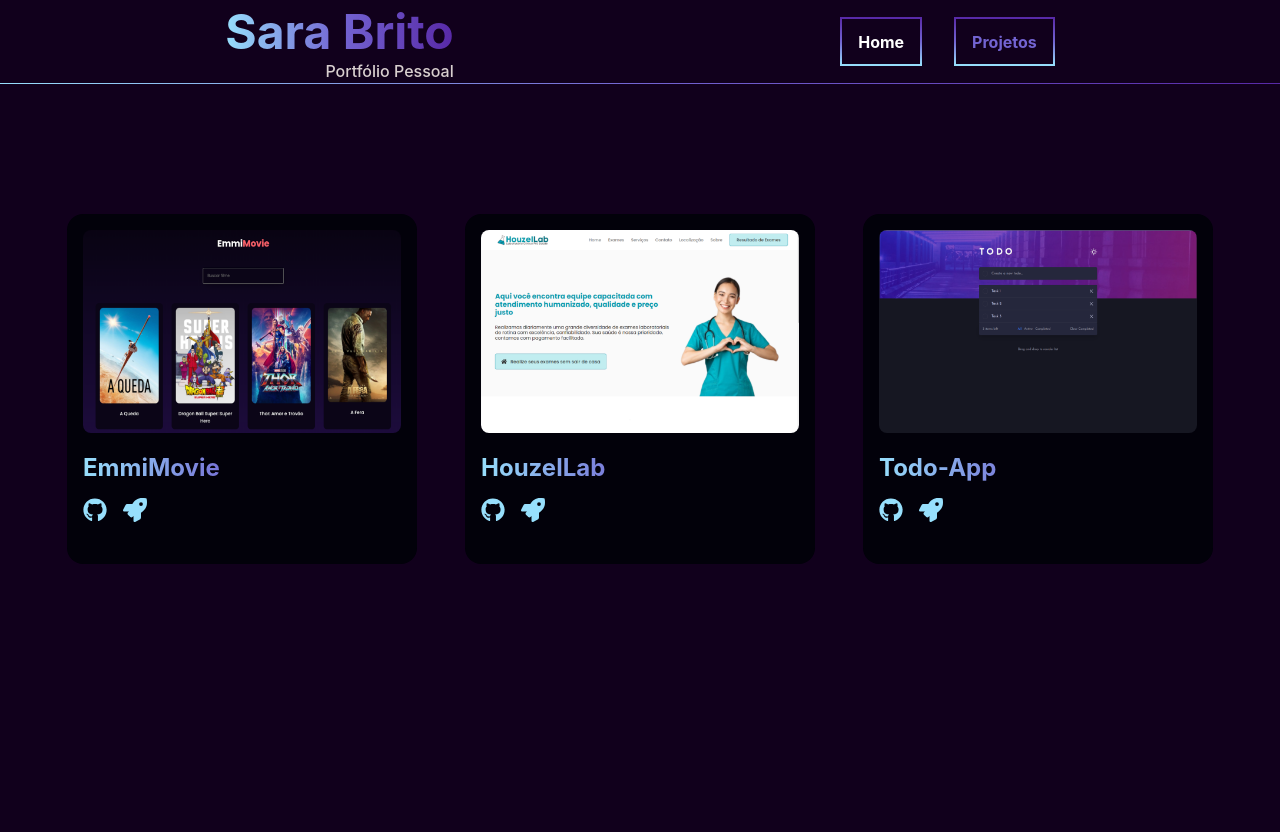
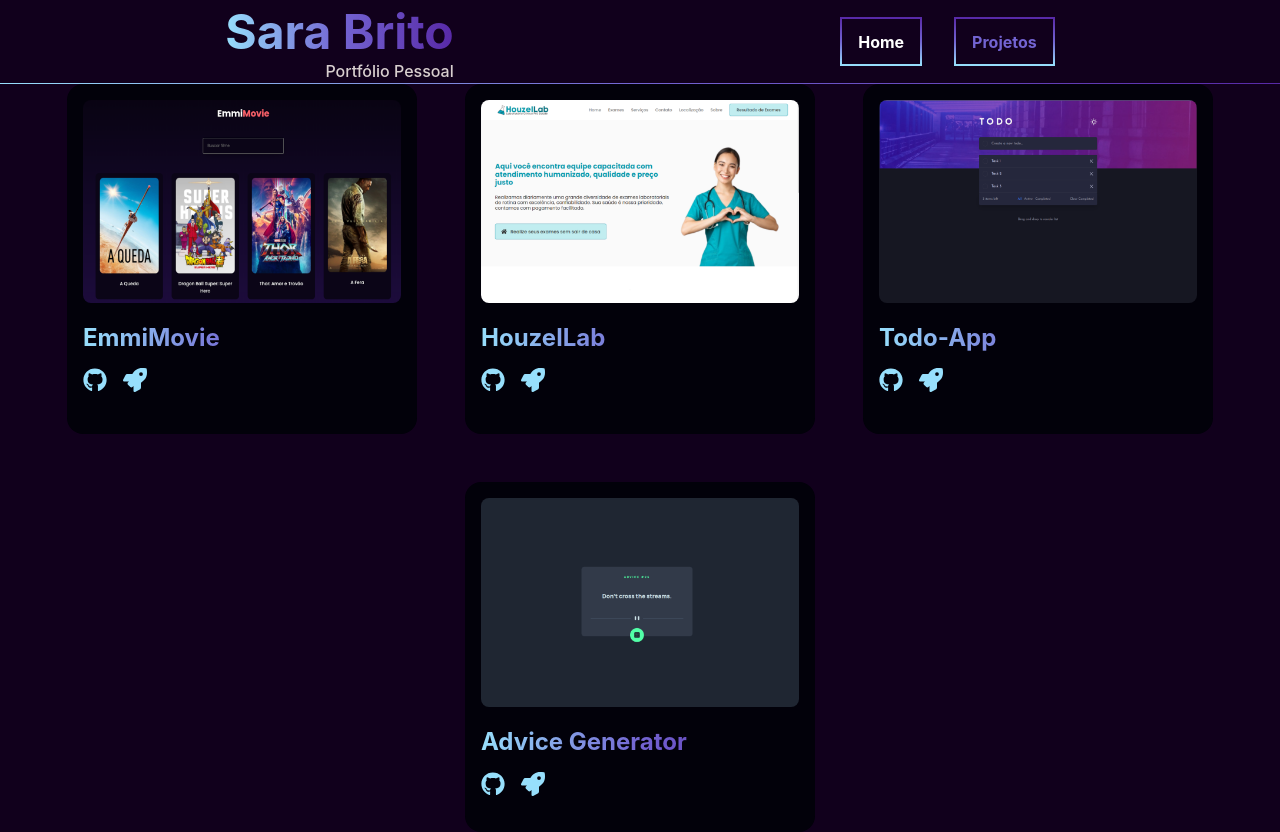
Before and after one commit to SarahBrito/portfolio, a Next.js app: page /projects in a window 1280 px wide. Before the commit the page ends 800 px from the top, so only its background shows below. Built offline with nearby package versions, Linux system fonts and the light colour scheme.

Commit message:
add new project

```diff
--- a/components/Repositories.jsx
+++ b/components/Repositories.jsx
@@ -4,13 +4,15 @@ import Image from 'next/image';
 import img1 from '../public/images/emmimovie.png'
 import img2 from '../public/images/houzellab.png'
 import img3 from '../public/images/todo-app.png'
+import img4 from '../public/images/adice-generator.png'
 
 function Repositories() {
 
     const repos= [
         {img: img1, name: 'EmmiMovie', url: 'https://github.com/SarahBrito/emmi-movie', homepage: 'https://emmi-movie.vercel.app/'},
         {img: img2, name: 'HouzelLab', url: 'https://github.com/Houzel-Lab/web', homepage: 'https://www.laboratoriohouzellab.com/'},
-        {img: img3, name: 'Todo-App', url: 'https://github.com/SarahBrito/todo-list', homepage: 'https://todo-fm.vercel.app/'}
+        {img: img3, name: 'Todo-App', url: 'https://github.com/SarahBrito/todo-list', homepage: 'https://todo-fm.vercel.app/'},
+        {img: img4, name: 'Advice Generator', url: 'https://github.com/SarahBrito/advice-generator', homepage: 'https://advice-generator-fm1.vercel.app/'}
     ]
 
     return (
```
Also changed, not shown: public/images/adice-generator.png (added).
